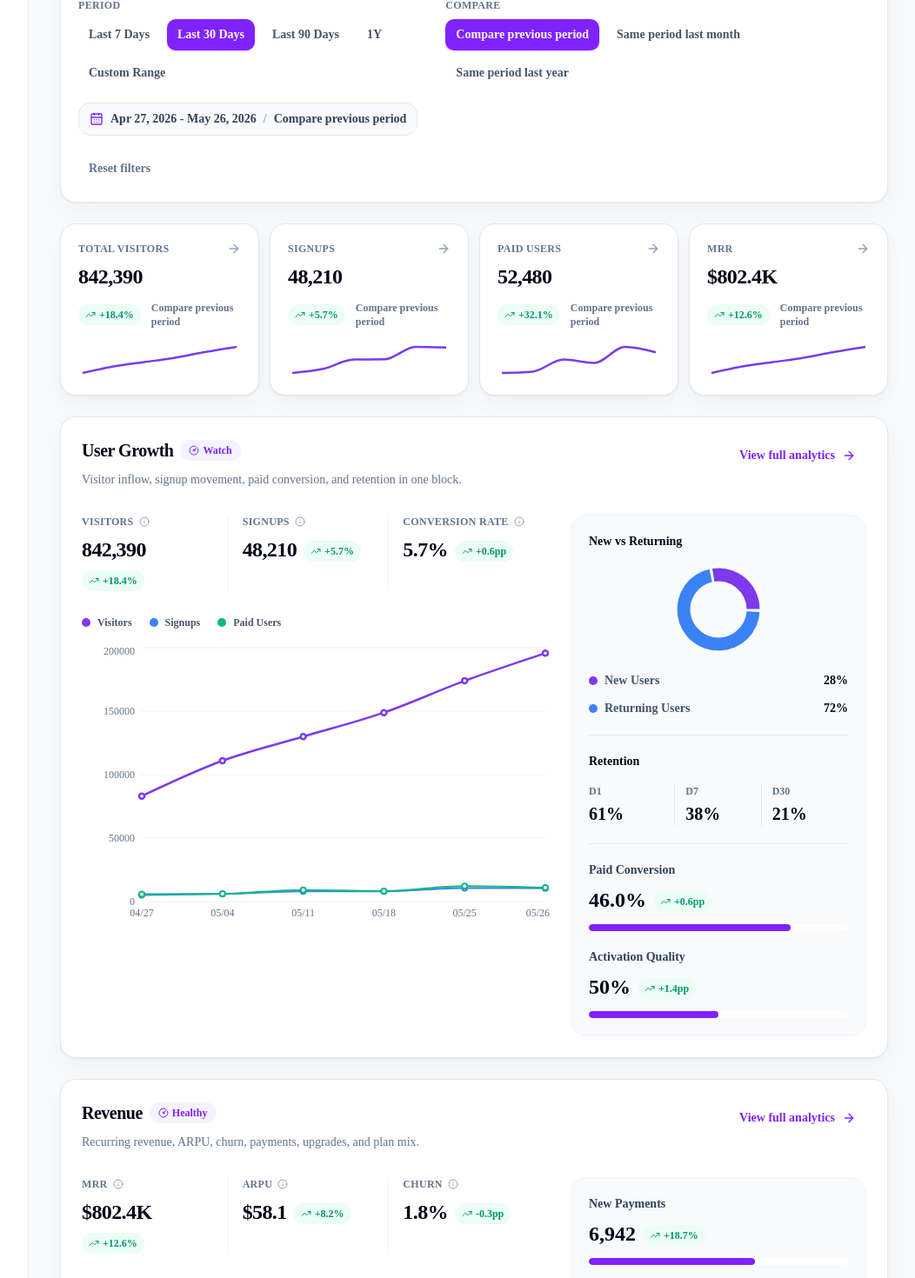
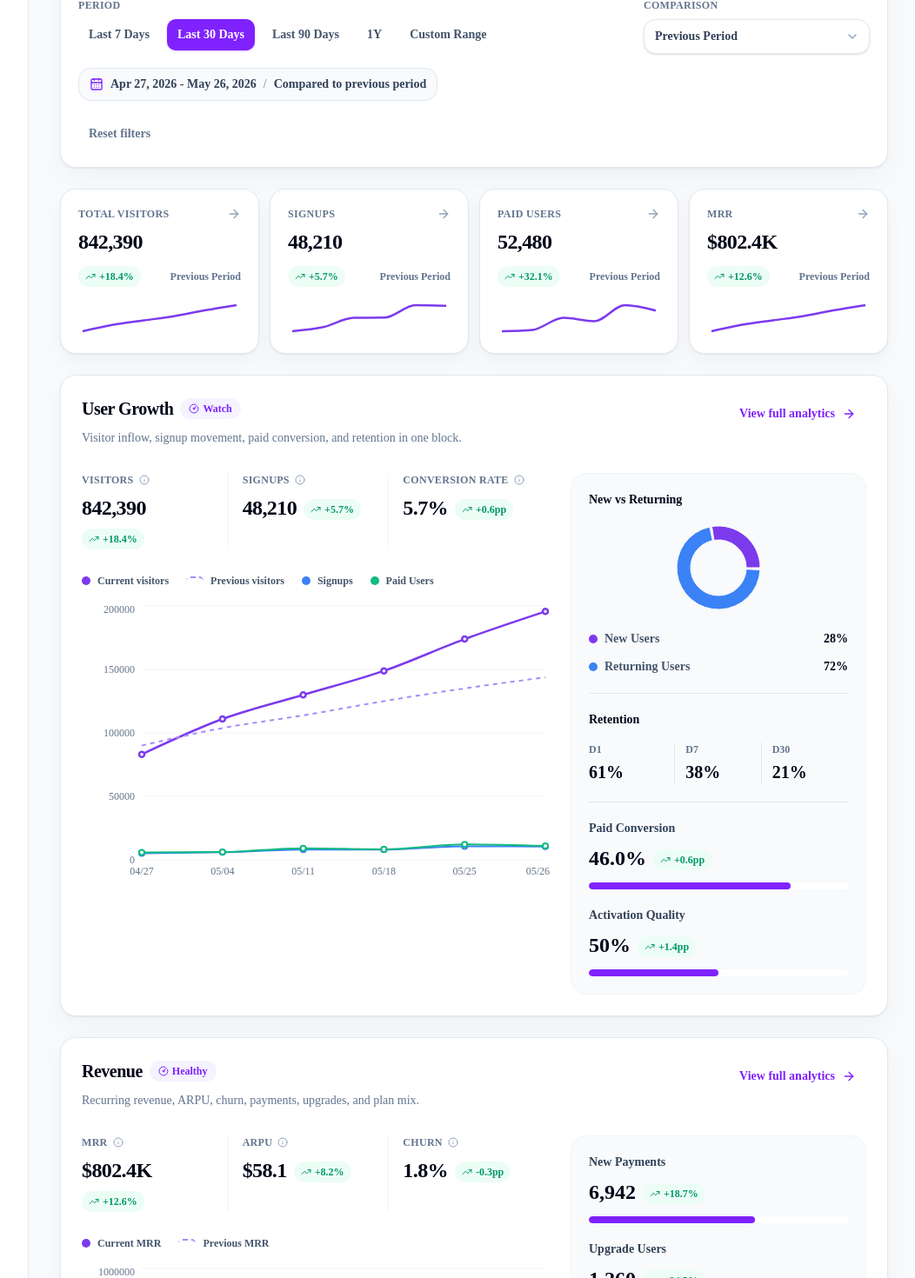
Before and after one commit to hamhwan1/Yettey_admin_dashboard_project, a Next.js app: page /dashboard in a window 1280 px wide. Shown: the part 340-1810 px from the top of the page at 87% size, without its empty margins (223-1275 px from the left). Built offline with nearby package versions, Linux system fonts and the light colour scheme.

Commit message:
Simplify dashboard comparison controls

```diff
--- a/components/admin/DateRangeControl.tsx
+++ b/components/admin/DateRangeControl.tsx
@@ -1,9 +1,10 @@
 "use client"
 
-import { CalendarDays } from "lucide-react"
+import { CalendarDays, ChevronDown } from "lucide-react"
 
 import {
   compareOptions,
+  type DashboardCompareMode,
   getCompareModeLabel,
   getDateRangeLabel,
   periodOptions,
@@ -29,7 +30,7 @@ export default function DateRangeControl({
   if (compact) {
     return (
       <div className="space-y-4">
-        <div className="grid gap-4 xl:grid-cols-[1fr_1.2fr]">
+        <div className="grid gap-4 xl:grid-cols-[minmax(0,1fr)_260px]">
           <div>
             <p className="mb-2 text-xs font-bold uppercase tracking-wide text-slate-500">
               Period
@@ -49,19 +50,12 @@ export default function DateRangeControl({
 
           <div>
             <p className="mb-2 text-xs font-bold uppercase tracking-wide text-slate-500">
-              Compare
+              Comparison
             </p>
-            <div className="flex flex-wrap gap-2">
-              {compareOptions.map((option) => (
-                <button
-                  key={option.value}
-                  className={filterClass(compareMode === option.value)}
-                  onClick={() => setCompareMode(option.value)}
-                >
-                  {option.label}
-                </button>
-              ))}
-            </div>
+            <CompareSelect
+              value={compareMode}
+              onChange={(value) => setCompareMode(value)}
+            />
           </div>
         </div>
 
@@ -84,14 +78,14 @@ export default function DateRangeControl({
           <CalendarDays className="size-4 text-violet-600" />
           <span>{getDateRangeLabel(startDate, endDate)}</span>
           <span className="text-slate-400">/</span>
-          <span>{getCompareModeLabel(compareMode)}</span>
+          <span>Compared to {getCompareModeLabel(compareMode).toLowerCase()}</span>
         </div>
       </div>
     )
   }
 
   return (
-    <div className="grid gap-6 xl:grid-cols-[1.2fr_1fr_1fr]">
+    <div className="grid gap-6 xl:grid-cols-[1.3fr_1fr_260px]">
       <div>
         <p className="mb-2 text-xs font-bold uppercase tracking-wide text-slate-500">
           Period
@@ -129,19 +123,12 @@ export default function DateRangeControl({
 
       <div>
         <p className="mb-2 text-xs font-bold uppercase tracking-wide text-slate-500">
-          Compare
+          Comparison
         </p>
-        <div className="flex flex-wrap gap-2">
-          {compareOptions.map((option) => (
-            <button
-              key={option.value}
-              className={filterClass(compareMode === option.value)}
-              onClick={() => setCompareMode(option.value)}
-            >
-              {option.label}
-            </button>
-          ))}
-        </div>
+        <CompareSelect
+          value={compareMode}
+          onChange={(value) => setCompareMode(value)}
+        />
       </div>
 
       <div className="xl:col-span-3">
@@ -149,7 +136,7 @@ export default function DateRangeControl({
           <CalendarDays className="size-4 text-violet-600" />
           <span>{getDateRangeLabel(startDate, endDate)}</span>
           <span className="text-slate-400">/</span>
-          <span>{getCompareModeLabel(compareMode)}</span>
+          <span>Compared to {getCompareModeLabel(compareMode).toLowerCase()}</span>
         </div>
       </div>
     </div>
@@ -178,6 +165,32 @@ function DateInput({
   )
 }
 
+function CompareSelect({
+  value,
+  onChange,
+}: {
+  value: DashboardCompareMode
+  onChange: (value: DashboardCompareMode) => void
+}) {
+  return (
+    <label className="relative block">
+      <span className="sr-only">Comparison</span>
+      <select
+        value={value}
+        onChange={(event) => onChange(event.target.value as DashboardCompareMode)}
+        className="h-10 w-full appearance-none rounded-xl border border-slate-200 bg-white px-3 pr-10 text-sm font-semibold text-slate-700 shadow-sm transition hover:border-slate-300 focus:border-violet-500 focus:outline-none focus:ring-4 focus:ring-violet-500/10"
+      >
+        {compareOptions.map((option) => (
+          <option key={option.value} value={option.value}>
+            {option.label}
+          </option>
+        ))}
+      </select>
+      <ChevronDown className="pointer-events-none absolute right-3 top-1/2 size-4 -translate-y-1/2 text-slate-400" />
+    </label>
+  )
+}
+
 function filterClass(active: boolean) {
   return cn(
     "h-9 rounded-lg px-3 text-sm font-semibold transition hover:bg-slate-100 hover:text-slate-950",
--- a/components/dashboard/DashboardOverviewClient.tsx
+++ b/components/dashboard/DashboardOverviewClient.tsx
@@ -76,6 +76,7 @@ type TopSummaryMetric = {
 type UserTrendPoint = {
   period: string
   visitors: number
+  previousVisitors: number
   signups: number
   paidUsers: number
 }
@@ -83,6 +84,7 @@ type UserTrendPoint = {
 type RevenueTrendPoint = {
   period: string
   mrr: number
+  previousMrr: number
   paidUsers: number
 }
 
@@ -105,7 +107,7 @@ type ProductSummary = {
   status: string
   metrics: SummaryMetric[]
   trend: ProductTrendPoint[]
-  legend: { label: string; color: string }[]
+  legend: { label: string; color: string; dashed?: boolean }[]
 }
 
 type DashboardDataset = {
@@ -424,6 +426,14 @@ export default function DashboardOverviewClient() {
                     type="monotone"
                   />
                   <Line
+                    dataKey="previousVisitors"
+                    dot={false}
+                    stroke="#a78bfa"
+                    strokeDasharray="5 5"
+                    strokeWidth={2}
+                    type="monotone"
+                  />
+                  <Line
                     dataKey="signups"
                     dot={{ r: 3 }}
                     stroke="#3b82f6"
@@ -444,7 +454,8 @@ export default function DashboardOverviewClient() {
             )
           }
           legend={[
-            { label: "Visitors", color: "#7c3aed" },
+            { label: "Current visitors", color: "#7c3aed" },
+            { label: "Previous visitors", color: "#a78bfa", dashed: true },
             { label: "Signups", color: "#3b82f6" },
             { label: "Paid Users", color: "#10b981" },
           ]}
@@ -496,6 +507,14 @@ export default function DashboardOverviewClient() {
                     type="monotone"
                   />
                   <Line
+                    dataKey="previousMrr"
+                    dot={false}
+                    stroke="#a78bfa"
+                    strokeDasharray="5 5"
+                    strokeWidth={2}
+                    type="monotone"
+                  />
+                  <Line
                     dataKey="paidUsers"
                     dot={false}
                     stroke="#0f172a"
@@ -508,7 +527,10 @@ export default function DashboardOverviewClient() {
               <BlockSkeleton />
             )
           }
-          legend={[{ label: "MRR", color: "#7c3aed" }]}
+          legend={[
+            { label: "Current MRR", color: "#7c3aed" },
+            { label: "Previous MRR", color: "#a78bfa", dashed: true },
+          ]}
           updating={isUpdating}
           sidePanel={
             <RevenueSidePanel
@@ -699,7 +721,7 @@ function ExecutiveAnalyticsBlock({
   status: string
   href: string
   summary: readonly SummaryMetric[]
-  legend: readonly { label: string; color: string }[]
+  legend: readonly { label: string; color: string; dashed?: boolean }[]
   chart: React.ReactNode
   sidePanel: React.ReactNode
   updating: boolean
@@ -742,7 +764,7 @@ function ProductSummaryBlock({
   href: string
   status: string
   metrics: readonly SummaryMetric[]
-  legend: readonly { label: string; color: string }[]
+  legend: readonly { label: string; color: string; dashed?: boolean }[]
   updating: boolean
   children: React.ReactNode
 }) {
@@ -866,7 +888,7 @@ function ChartLegend({
   items,
   compact = false,
 }: {
-  items: readonly { label: string; color: string }[]
+  items: readonly { label: string; color: string; dashed?: boolean }[]
   compact?: boolean
 }) {
   return (
@@ -879,8 +901,15 @@ function ChartLegend({
       {items.map((item) => (
         <div key={item.label} className="flex items-center gap-2">
           <span
-            className="size-2.5 rounded-full"
-            style={{ backgroundColor: item.color }}
+            className={cn(
+              "inline-block h-2.5 rounded-full",
+              item.dashed ? "w-5 border-t-2 border-dashed bg-transparent" : "w-2.5"
+            )}
+            style={
+              item.dashed
+                ? { borderTopColor: item.color }
+                : { backgroundColor: item.color }
+            }
           />
           <span className="text-xs font-bold text-slate-600 dark:text-slate-300">
             {item.label}
@@ -1176,10 +1205,13 @@ function createDashboardDataset({
   const retention = serviceProfile.retention.map((value) =>
     Math.round(clamp(value + compareProfile.retentionShift, 8, 82))
   ) as [number, number, number]
+  const previousVisitors = previousPeriodValue(visitors, compareProfile.visitorDelta)
+  const previousMrr = previousPeriodValue(mrr, compareProfile.mrrDelta)
 
   const userTrend = periodConfig.labels.map((label, index) => ({
     period: label,
     visitors: distribute(visitors, shape)[index],
+    previousVisitors: distribute(previousVisitors, periodConfig.shape)[index],
     signups: distribute(signups, wobble(shape, 0.09))[index],
     paidUsers: distribute(paidUsers, wobble(shape, 0.16))[index],
   }))
@@ -1187,6 +1219,7 @@ function createDashboardDataset({
   const revenueTrend = periodConfig.labels.map((label, index) => ({
     period: label,
     mrr: levelSeries(mrr, shape)[index],
+    previousMrr: levelSeries(previousMrr, periodConfig.shape)[index],
     paidUsers: levelSeries(paidUsers, wobble(shape, 0.11))[index],
   }))
 
@@ -1544,6 +1577,10 @@ function levelSeries(total: number, shape: number[]) {
   return shape.map((value) => Math.round(total * (value / last)))
 }
 
+function previousPeriodValue(current: number, deltaPercent: number) {
+  return Math.round(current / (1 + deltaPercent / 100))
+}
+
 function wobble(shape: number[], strength: number) {
   return shape.map((value, index) => {
     const offset = index % 2 === 0 ? strength : -strength / 2
--- a/lib/dashboard-date-store.ts
+++ b/lib/dashboard-date-store.ts
@@ -18,7 +18,7 @@ export const periodOptions: { label: string; value: DashboardPeriod }[] = [
 ]
 
 export const compareOptions: { label: string; value: DashboardCompareMode }[] = [
-  { label: "Compare previous period", value: "previous-period" },
+  { label: "Previous Period", value: "previous-period" },
   { label: "Same period last month", value: "same-period-last-month" },
   { label: "Same period last year", value: "same-period-last-year" },
 ]
```
